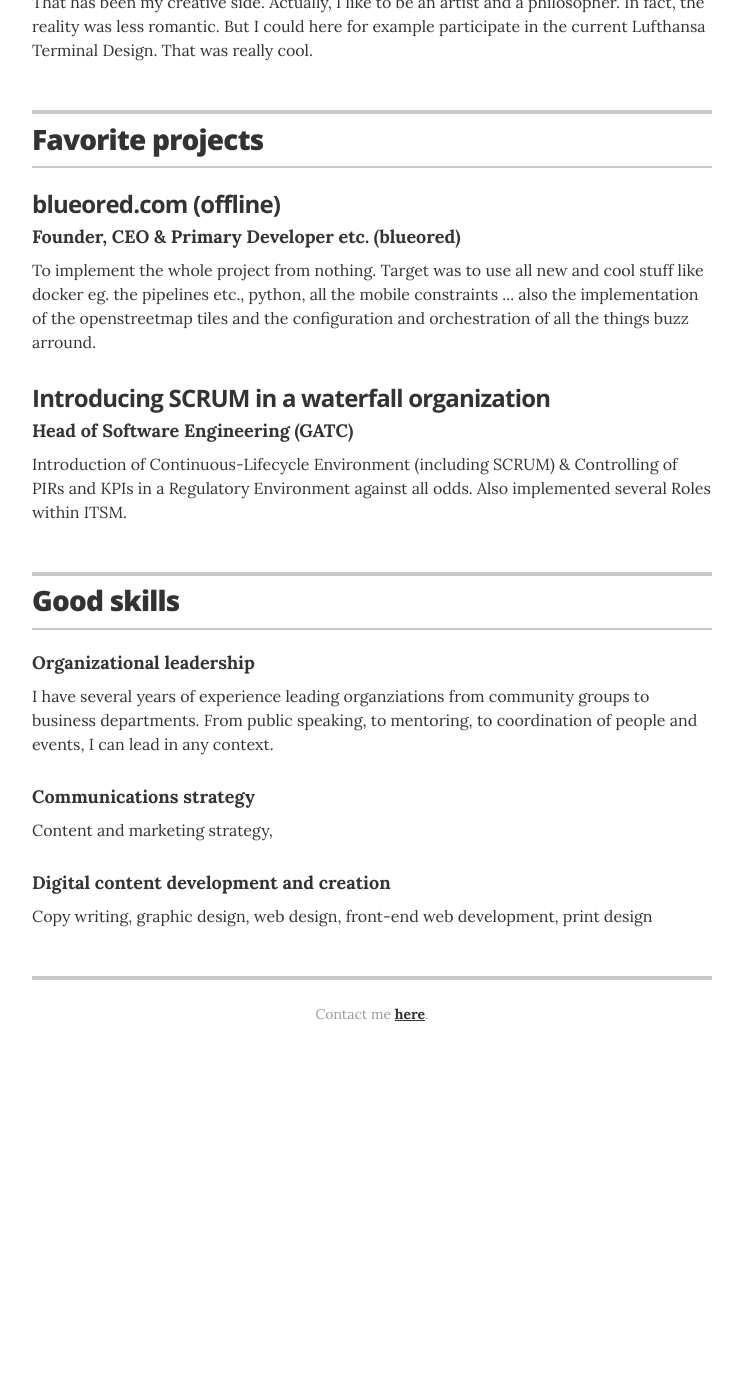
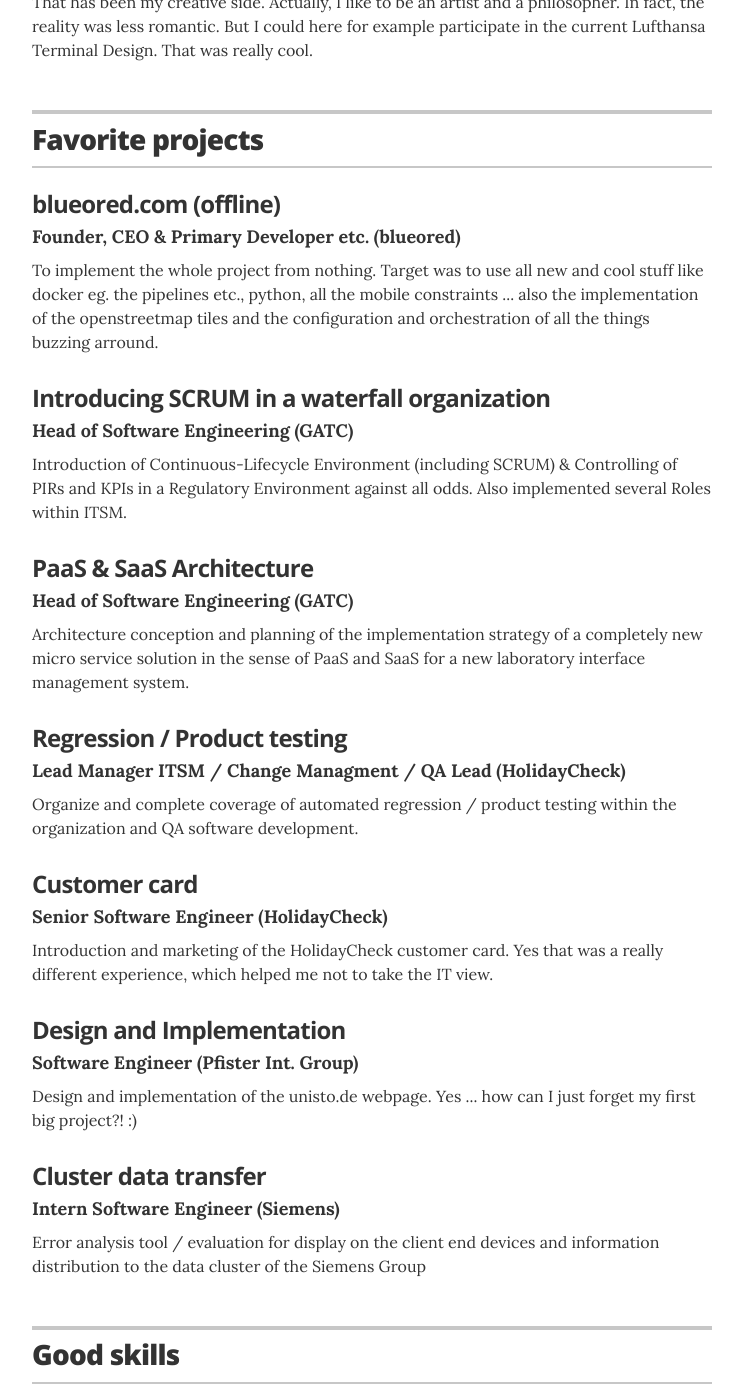
Before and after one commit to borishager/borishager.github.io, a Jekyll site: the page built from index.html, in a window 1280 px wide and 1400 px high, scrolled down 1484 px. Shown: the whole window, without its empty margins (268-1011 px from the left). Built offline with Jekyll 4.4.1, drawn with Linux system fonts in a browser that asks for light colours; before the commit the page ends 2557 px from its top, so only the background shows below that.

Commit message:
Update projects.yml

```diff
--- a/_data/projects.yml
+++ b/_data/projects.yml
@@ -3,9 +3,34 @@
 # blueored.com
 - project: blueored.com (offline)
   role: Founder, CEO & Primary Developer etc. (blueored)
-  description: To implement the whole project from nothing. Target was to use all new and cool stuff like docker eg. the pipelines etc., python, all the mobile constraints ... also the implementation of the openstreetmap tiles and the configuration and orchestration of all the things buzz arround.
+  description: To implement the whole project from nothing. Target was to use all new and cool stuff like docker eg. the pipelines etc., python, all the mobile constraints ... also the implementation of the openstreetmap tiles and the configuration and orchestration of all the things buzzing arround.
 
 # Introducing SCRUM
 - project: Introducing SCRUM in a waterfall organization
   role: Head of Software Engineering (GATC)
   description: Introduction of Continuous-Lifecycle Environment (including SCRUM) & Controlling of PIRs and KPIs in a Regulatory Environment against all odds. Also implemented several Roles within ITSM.
+
+# Paas & Saas
+- project: PaaS & SaaS Architecture
+  role: Head of Software Engineering (GATC)
+  description: Architecture conception and planning of the implementation strategy of a completely new micro service solution in the sense of PaaS and SaaS for a new laboratory interface management system.
+
+ # Testing
+- project: Regression / Product testing
+  role: Lead Manager ITSM / Change Managment / QA Lead (HolidayCheck)
+  description: Organize and complete coverage of automated regression / product testing within the organization and QA software development.
+
+ # Marketing
+- project: Customer card
+  role: Senior Software Engineer (HolidayCheck)
+  description: Introduction and marketing of the HolidayCheck customer card. Yes that was a really different experience, which helped me not to take the IT view.
+
+  # Web
+- project: Design and Implementation
+  role: Software Engineer (Pfister Int. Group)
+  description: Design and implementation of the unisto.de webpage. Yes ... how can I just forget my first big project?! :)
+
+  # Data
+- project: Cluster data transfer
+  role: Intern Software Engineer (Siemens)
+  description: Error analysis tool / evaluation for display on the client end devices and information distribution to the data cluster of the Siemens Group
```
